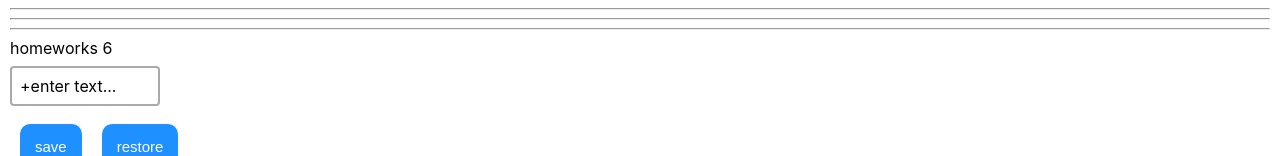
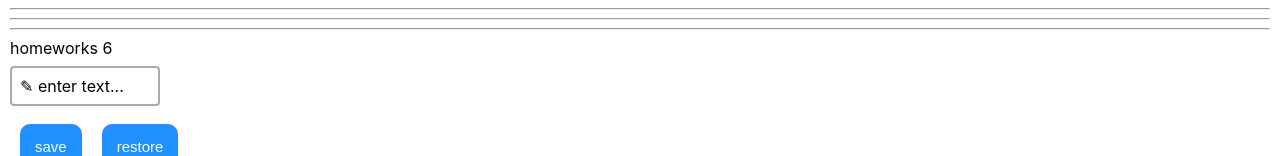
Before and after one commit to Kirill2603/it_incubator_hw, a React (Create React App) app: page /#/ in a window 1280 px wide. Shown: the part 1203-1359 px from the top of the page. Built offline with nearby package versions, Linux system fonts and the light colour scheme.

Commit message:
HW6 final!

```diff
--- a/src/p2-homeworks/h6/common/c4-SuperEditableSpan/SuperEditableSpan.tsx
+++ b/src/p2-homeworks/h6/common/c4-SuperEditableSpan/SuperEditableSpan.tsx
@@ -66,7 +66,7 @@ const SuperEditableSpan: React.FC<SuperEditableSpanType> = (
                         {...restSpanProps}
                     >
                         {/*если нет захардкодженного текста для спана, то значение инпута*/}
-                        +{children || restProps.value}
+                        &#9998; {children || restProps.value}
                     </span>
                 )
             }
```
